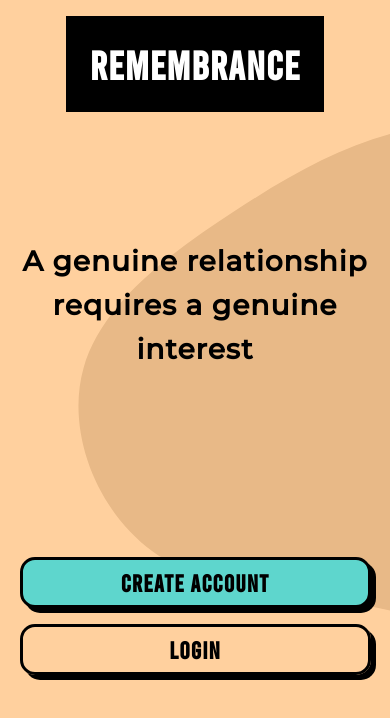
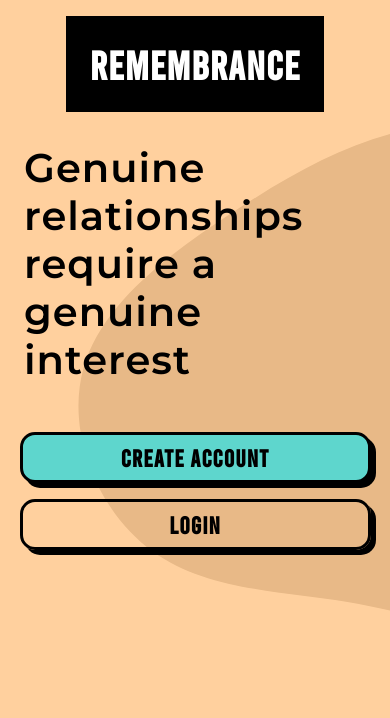
Before and after one commit to isaacruiz0/Front-End-Remembrance, a React (Create React App) app: page / in a window 390 px wide. Shown: the top 718 px of the page. Built offline with nearby package versions, Linux system fonts and the light colour scheme.

Commit message:
updated mobile quote styling

```diff
--- a/src/Components/welcomePage/WelcomePage.jsx
+++ b/src/Components/welcomePage/WelcomePage.jsx
@@ -19,7 +19,7 @@ function WelcomePage() {
         </nav>
         <main>
           <h2 className='quote'>
-            A genuine relationship requires a genuine interest
+            Genuine relationships require a  genuine interest
           </h2>
 
           <div className="icon">
--- a/src/Components/welcomePage/welcomePage.scss
+++ b/src/Components/welcomePage/welcomePage.scss
@@ -1,3 +1,6 @@
+@import url('https://fonts.googleapis.com/css2?family=Montserrat:wght@600;700&display=swap');
+
+
 @media screen and (min-width: 700px){
     .welcomePage{
         background: #FFD09E;
@@ -59,14 +62,13 @@
                 font-family: Montserrat;
                 font-weight: bold;
                 font-size: 4rem;
-                width: 60%;
+                width: 100%;
                 user-select: none;
             @media screen and (max-width: 1200px){
                 font-size: 2.75rem;
             }
             @media screen and (max-width: 850px){
-                font-size: 2rem;
-
+                font-size: 2.5rem;
             }
             }
             .icon{
@@ -122,7 +124,10 @@
         height: 100%;
         font-family: bebas;
         letter-spacing: 1px;
-        position: relative;
+        display: flex;
+        flex-direction: column;
+        gap: 1rem;
+
 
         background-image: url(./blob.svg);
         background-repeat: no-repeat;
@@ -163,8 +168,8 @@
         }
         main{
             text-align: center;
-            position: absolute;
-            top: 20%;
+            display: flex;
+            flex-direction: column;
 
             .quote{
                 font-family: Montserrat;
@@ -189,9 +194,15 @@
                     margin-top: 15%;
                 }
                 @media screen and (max-width: 400px){
-                    font-size: 1.75rem;
+                    font-size: 2.5rem;
+                    text-align: left;
+                    padding: 0 1.5rem;
+                    line-height: 3rem;
+                    width: 100%;
+                    font-family: 'montserrat';
+                    margin: 0;
 
-                    font-weight: bold;
+                    font-weight: 600;
                 }
             }
             .icon{
@@ -205,7 +216,6 @@
             flex-direction: column;
             gap: 1rem;
             margin-top: 3rem;
-            position: absolute;
             width: 100%;
 
             bottom: 20%;
```
